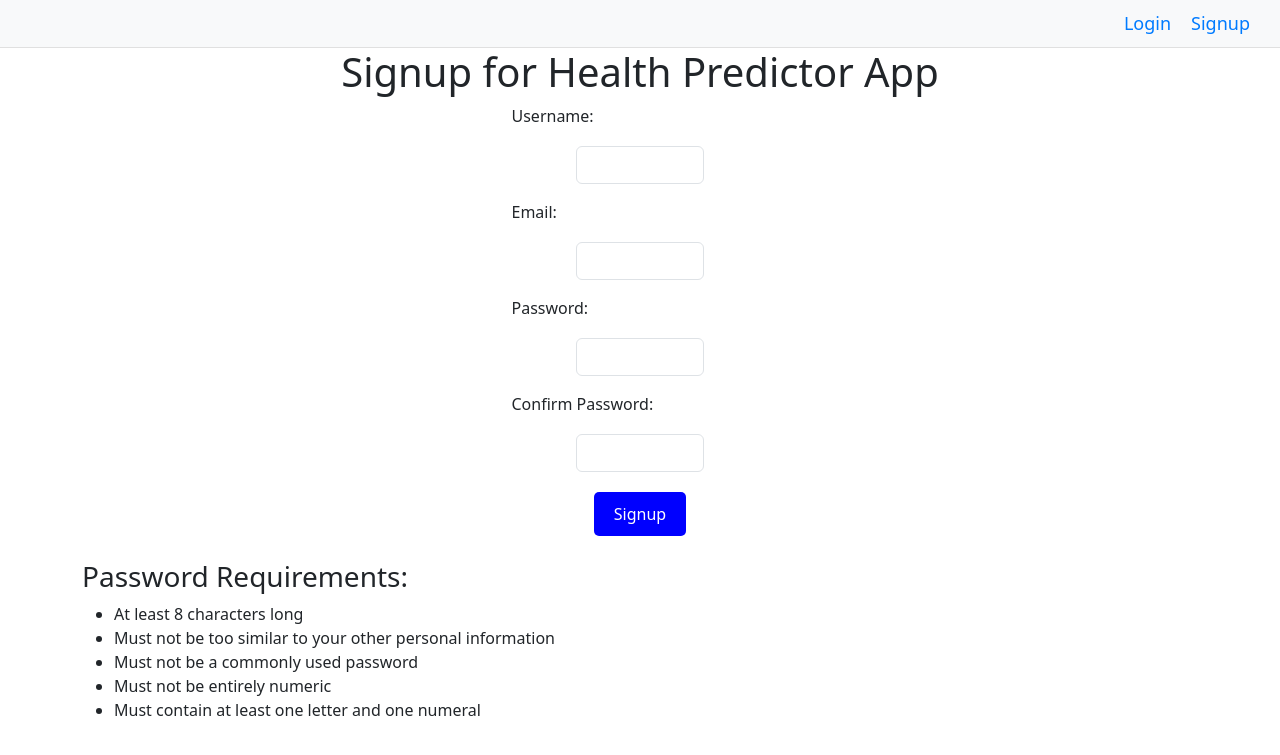
After one commit to sramesh2002/CS510Project, a Django app: page /signup/ in a window 1280 px wide. The commit adds this page. Shown: the top 755 px of the page. Run offline with Django 5.2, Linux system fonts and the light colour scheme.

Commit message:
login and signup forms

```diff
--- a/src/HealthWebApp/HealthWebApp/settings.py
+++ b/src/HealthWebApp/HealthWebApp/settings.py
@@ -117,7 +117,7 @@ USE_TZ = True
 # https://docs.djangoproject.com/en/5.0/howto/static-files/
 
 STATIC_URL = 'static/'
-
+LOGIN_REDIRECT_URL = 'home'
 # Default primary key field type
 # https://docs.djangoproject.com/en/5.0/ref/settings/#default-auto-field
 
--- /dev/null
+++ b/src/HealthWebApp/PredictorApp/forms.py
@@ -0,0 +1,17 @@
+from django import forms
+from django.contrib.auth.models import User
+from django.contrib.auth.forms import UserCreationForm
+
+class SignUpForm(UserCreationForm):
+    email = forms.EmailField(required=True, help_text='Enter a valid email address')
+
+    class Meta:
+        model = User
+        fields = ('username', 'email', 'password1', 'password2')
+
+    def save(self, commit=True):
+        user = super().save(commit=False)
+        user.email = self.cleaned_data['email']
+        if commit:
+            user.save()
+        return user
--- a/src/HealthWebApp/PredictorApp/templates/home.html
+++ b/src/HealthWebApp/PredictorApp/templates/home.html
@@ -63,8 +63,10 @@
 </head>
 <body>
     <nav>
-        <a href="/results.html">Results</a>
-        <a href="/logout.html">Logout</a>
+    <form action="{% url 'logout' %}" method="post" style="display:inline;">
+        {% csrf_token %}
+        <button type="submit" style="border: none; background: none; cursor: pointer; color: #007bff; padding: 0; font-size: 18px;">Logout</button>
+    </form>
     </nav>
     <h1>Health Predictor App</h1>
         <div class="container d-flex justify-content-center">
--- /dev/null
+++ b/src/HealthWebApp/PredictorApp/templates/signup.html
@@ -0,0 +1,93 @@
+<!DOCTYPE html>
+<html lang="en">
+<head>
+    <!-- Bootstrap CSS -->
+    <link rel="stylesheet" href="https://cdn.jsdelivr.net/npm/bootstrap@5.3.2/dist/css/bootstrap.min.css" integrity="sha384-T3c6CoIi6uLrA9TneNEoa7RxnatzjcDSCmG1MXxSR1GAsXEV/Dwwykc2MPK8M2HN" crossorigin="anonymous">
+    <meta charset="UTF-8">
+    <meta name="viewport" content="width=device-width, initial-scale=1.0">
+    <title>Signup - Health Predictor App</title>
+    <style>
+        h1 {
+            text-align: center; /* Centers the header */
+        }
+        nav {
+            background-color: #f8f9fa; /* Light grey background */
+            border-bottom: 1px solid #e0e0e0; /* Light grey border */
+            padding: 10px 20px; /* Padding for some breathing room */
+            display: flex;
+            justify-content: flex-end; /* Aligns link to the right */
+        }
+        nav a {
+            text-decoration: none; /* No underline on links */
+            color: #007bff; /* Bootstrap primary blue */
+            margin: 0 10px; /* Spacing between links */
+            font-size: 18px; /* Larger font size for better readability */
+        }
+        .form-control {
+            width: 50%; /* Ensures controls take full width of the container */
+            margin: auto; /* Center align the form inputs */
+            margin-top: 10px; /* Spacing above inputs */
+            box-sizing: border-box; /* Includes padding and border in the element's total width and height */
+        }
+        .center {
+            text-align: center; /* Center the button */
+            margin-top: 20px;
+        }
+        .submit-button {
+            background-color: blue; /* Blue background for the submit button */
+            color: white; /* White text color */
+            border: none;
+            padding: 10px 20px;
+            font-size: 16px;
+            cursor: pointer; /* Cursor changes to pointer to indicate clickable */
+            border-radius: 5px; /* Rounded corners for the button */
+        }
+    </style>
+</head>
+<body>
+    <nav>
+        <a href="{% url 'login' %}">Login</a> <!-- Link to the login page -->
+        <a href="{% url 'signup' %}">Signup</a> <!-- Ensures this link is redundant but maintains symmetry in design -->
+    </nav>
+    <h1>Signup for Health Predictor App</h1>
+    <div class="container d-flex justify-content-center">
+        <form method="post" action="{% url 'signup' %}">
+            {% csrf_token %}
+            {{ form.non_field_errors }}
+            <div class="mb-3">
+                <label for="username" class="form-label">Username:</label>
+                <input type="text" class="form-control" id="username" name="username" required>
+                {{ form.username.errors }}
+            </div>
+            <div class="mb-3">
+                <label for="email" class="form-label">Email:</label>
+                <input type="email" class="form-control" id="email" name="email" required>
+                {{ form.email.errors }}
+            </div>
+            <div class="mb-3">
+                <label for="password1" class="form-label">Password:</label>
+                <input type="password" class="form-control" id="password1" name="password1" required>
+                {{ form.password1.errors }}
+            </div>
+            <div class="mb-3">
+                <label for="password2" class="form-label">Confirm Password:</label>
+                <input type="password" class="form-control" id="password2" name="password2" required>
+                {{ form.password2.errors }}
+            </div>
+            <div class="center">
+                <button type="submit" class="submit-button">Signup</button>
+            </div>
+        </form>
+    </div>
+    <div class="container mt-4">
+        <h3>Password Requirements:</h3>
+        <ul>
+            <li>At least 8 characters long</li>
+            <li>Must not be too similar to your other personal information</li>
+            <li>Must not be a commonly used password</li>
+            <li>Must not be entirely numeric</li>
+            <li>Must contain at least one letter and one numeral</li>
+        </ul>
+    </div>
+</body>
+</html>
--- a/src/HealthWebApp/PredictorApp/urls.py
+++ b/src/HealthWebApp/PredictorApp/urls.py
@@ -1,7 +1,12 @@
 from django.urls import path
 from PredictorApp import views
+from django.contrib.auth.views import LoginView, LogoutView
+from .views import logout_view
 
 urlpatterns = [
-    path("", views.home, name='home'),
-    path("/results", views.results, name='results'),
+    path('home/', views.home, name='home'),
+    path('results/', views.results, name='results'),
+    path('', LoginView.as_view(template_name='login.html'), name='login'),
+    path('logout/', views.logout_view, name='logout'),
+    path('signup/', views.signup_view, name='signup'),
 ]
--- a/src/HealthWebApp/PredictorApp/views.py
+++ b/src/HealthWebApp/PredictorApp/views.py
@@ -1,9 +1,14 @@
 from django.shortcuts import render, redirect
 from django.http import HttpResponse
+from django.contrib.auth import authenticate, login, logout
+from django.contrib.auth.forms import AuthenticationForm
+from .forms import SignUpForm
+from django.contrib import messages
+
 
 # Create your views here.
 def home(request):
-    return render(request, "home.html", {})
+    return render(request, 'home.html')
 
 def results(request):
     if request.method == 'POST':
@@ -21,3 +26,40 @@ def results(request):
         })
     else:
         return HttpResponse("Invalid request", status=400)
+
+def login_view(request):
+    if request.method == 'POST':
+        form = AuthenticationForm(request, data=request.POST)
+        if form.is_valid():
+            username = form.cleaned_data.get('username')
+            password = form.cleaned_data.get('password')
+            user = authenticate(username=username, password=password)
+            if user:
+                login(request, user)
+                return redirect('home')  # Explicit redirect to 'home'
+            else:
+                return HttpResponse("Invalid username or password.")
+    else:
+        form = AuthenticationForm()
+    return render(request, 'login.html', {'form': form})
+
+def logout_view(request):
+    logout(request)
+    return redirect('login')  # Redirect back to login page
+
+def signup_view(request):
+    if request.method == 'POST':
+        form = SignUpForm(request.POST)
+        if form.is_valid():
+            form.save()
+            username = form.cleaned_data.get('username')
+            raw_password = form.cleaned_data.get('password1')
+            user = authenticate(username=username, password=raw_password)
+            login(request, user)
+            messages.success(request, "Signup successful! You can now log in.")
+            return redirect('home')
+        else:
+            messages.error(request, "Signup failed. Please correct the errors below.")
+    else:
+        form = SignUpForm()
+    return render(request, 'signup.html', {'form': form})
```
Also changed, not shown: src/HealthWebApp/PredictorApp/templates/login.html (added, +69 -0 lines), src/HealthWebApp/PredictorApp/templates/results.html (+49 -5 lines), src/HealthWebApp/PredictorApp/migrations/0001_initial.py (added), src/HealthWebApp/PredictorApp/migrations/0002_delete_user.py (added), src/HealthWebApp/db.sqlite3.
